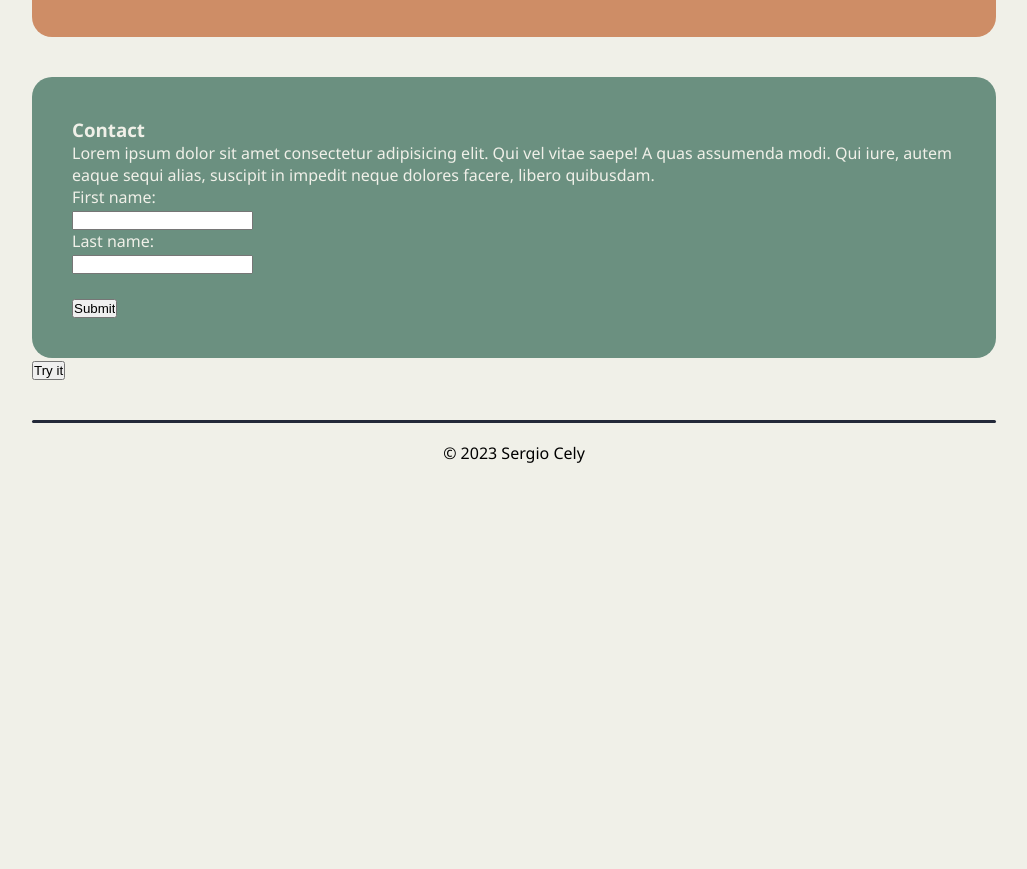
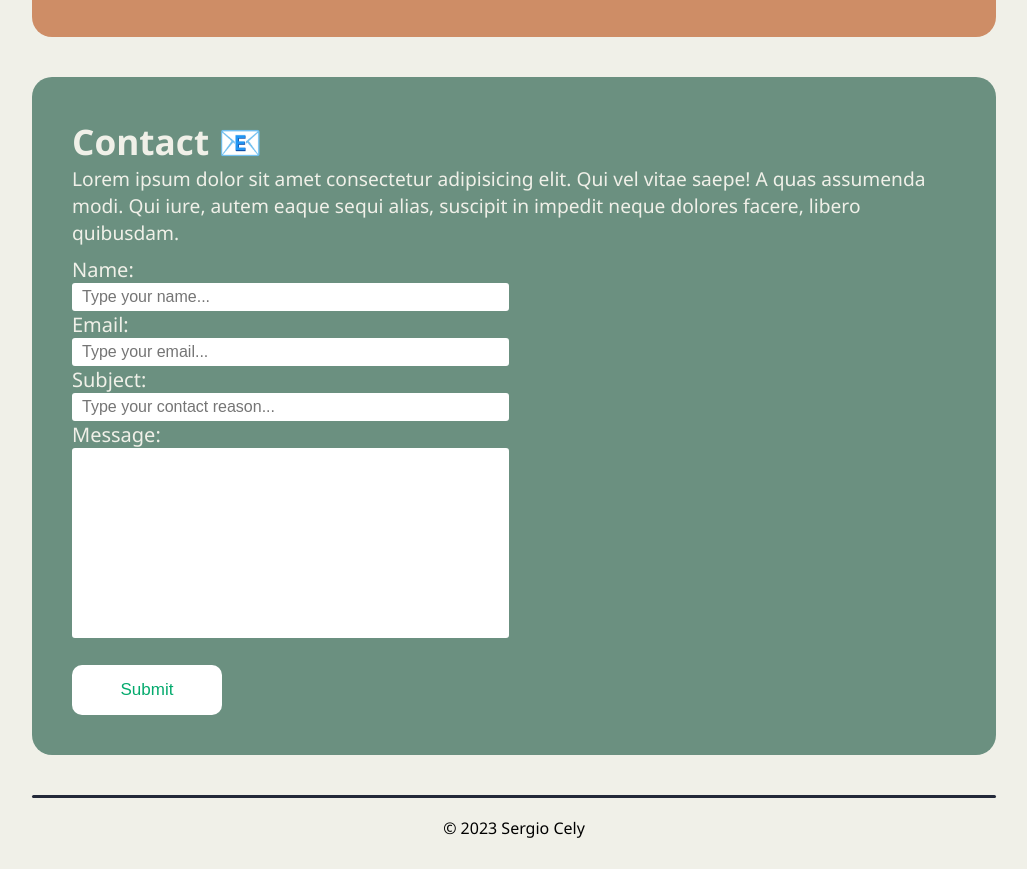
Before and after one commit to sergiocely10/portfolio-node-v1.0, a website: page views/index.html in a window 1280 px wide. Shown: the part 1136-2005 px from the top of the page, without its empty margins (126-1153 px from the left). Before the commit the page ends 1630 px from the top, so only its background shows below. Drawn offline with Linux system fonts and the light colour scheme.

Commit message:
Portfolio con header, intro, projects y contact form en NodeJS

```diff
--- a/css/styles.css
+++ b/views/css/styles.css
@@ -297,8 +297,87 @@ transform: scale( .8)
     background-color: #6b9080;
     border-radius: 20px;
     color:#f0f0e8;
+    align-items: center;
+}
 
+.contact_box h3{
+    font-size: 2.2rem;
 }
+
+.contact_description {
+    font-size: 1.2rem;
+}
+
+
+
+form {
+    padding: 10px 10px 0 0;
+}
+
+form label {
+    font-size: 20px;
+}
+
+input,
+textarea {
+  width: 50%;
+  border: 5px solid #FFFFFF;
+  border-radius: 3px;
+  resize: none;
+  padding: 0 5px;
+  box-sizing: border-box;
+  font-family: 'Open Sans' sans-serif;
+  font-size: 16px;
+  color: #000000;
+  align-content: center;
+}
+
+input:focus,
+textarea:focus {
+  outline: none;
+}
+
+.contact_button {
+    position: relative;
+    background-color: #fff;
+    border: none;
+    font-size: 17px;
+    color: #04AA6D;
+    padding: 15px;
+    width: 150px;
+    text-align: center;
+    transition-duration: 0.4s;
+    text-decoration: none;
+    overflow: hidden;
+    cursor: pointer;
+    border-radius: 10px;
+}
+
+.contact_button:after {
+    content: "";
+    background: #f1f1f1;
+    display: block;
+    position: absolute;
+    padding-top: 300%;
+    padding-left: 350%;
+    margin-left: -20px !important;
+    margin-top: -120%;
+    opacity: 0;
+    transition: all 0.8s
+}
+
+.contact_button:hover {
+    background: #e8eddfd3;
+    color: #000000;
+}
+
+.contact_button:active:after {
+    padding: 0;
+    margin: 0;
+    opacity: 1;
+    transition: 0s
+}
+
 
 /* CONTACT END */
 
@@ -327,12 +406,8 @@ transform: scale( .8)
         margin-top: 4.5%;
     }
 
-}
-/*
-@media (max-width: 850px ) {
-    .content {
-        display: none;
+    input, textarea {
+        width: 100%;
     }
 
-
-}*/
+}
--- a/index.html
+++ b/views/index.html
@@ -54,7 +54,7 @@
         <!-- proyectos -->
         <section class="projects">
             <div class="projects_box">
-                <h3>Projects</h3>
+                <h3>Projects 💻</h3>
                 <article class="projects_description">
                     Lorem ipsum dolor sit amet consectetur adipisicing elit. Qui vel vitae saepe! A quas assumenda modi. Qui iure, autem eaque sequi alias, suscipit in impedit neque dolores facere, libero quibusdam.
                 </article>
@@ -156,19 +156,24 @@
         <!-- contacto -->
         <section class="contact">
             <div class="contact_box">
-                <h3>Contact</h3>
-                <article>
+                <h3>Contact 📧</h3>
+                <article class="contact_description">
                     Lorem ipsum dolor sit amet consectetur adipisicing elit. Qui vel vitae saepe! A quas assumenda modi. Qui iure, autem eaque sequi alias, suscipit in impedit neque dolores facere, libero quibusdam.
                 </article>
-                <form action="">
-                    <label for="fname">First name:</label><br>
-                    <input type="text" id="fname" name="fname"><br>
-                    <label for="lname">Last name:</label><br>
-                    <input type="text" id="lname" name="lname"><br><br>
-                    <input type="submit" value="Submit">
-                </form>
+                <div class="contact_form">
+                    <form id="contact-form" action="send" method="post" enctype="multipart/form-data">
+                        <label for="name">Name: </label><br>
+                        <input id="name" name="name" type="text" placeholder="Type your name..." required><br>
+                        <label for="email">Email: </label><br>
+                        <input type="email" name="email" id="email" placeholder="Type your email..." required><br>
+                        <label for="subject">Subject: </label><br>
+                        <input type="text" name="subject" id="subject" placeholder="Type your contact reason..." required><br>
+                        <label for="message">Message: </label><br>
+                        <textarea name="message" id="message" cols="30" rows="10" required></textarea><br><br>
+                        <button class="contact_button" type="submit" value="submit" >Submit</button>
+                    </form>
+                </div>
             </div>
-            <button onclick="myFunction()">Try it</button>
         </section>
 
         <footer class="footer">
@@ -182,5 +187,6 @@
     </div>
 
     <script src="js/carusel.js"></script>
+    <script src="js/index.js"></script>
 </body>
 </html>
--- a/js/carusel.js
+++ b/views/js/carusel.js
@@ -1,20 +1,8 @@
-/*
-
-var items = document.getElementsByClassName("card");
-var total_items = items.length;
-
-function myFunction() {
-    alert(total_items);
-}
-*/
-
-
-
 document.addEventListener("DOMContentLoaded", function () {
     window.onresize = showSlides;
     let slideIndex = 1;
-    var slide_3 = window.matchMedia("(min-width: 900px)");
-    var slide_2 = window.matchMedia("(min-width: 670px) and (max-width: 899px)");
+    var slide_3 = globalThis.matchMedia("(min-width: 900px)");
+    var slide_2 = globalThis.matchMedia("(min-width: 670px) and (max-width: 899px)");
 
     showSlides(slideIndex);
 
--- /dev/null
+++ b/views/js/index.js
@@ -0,0 +1,16 @@
+const form = document.getElementById("contact-form");
+
+const formEvent = form.addEventListener("submit", (event) => {
+  event.preventDefault();
+  let mail = new FormData(form);
+  sendMail(mail);
+});
+
+const sendMail = (mail) => {
+  fetch("/send", {
+    method: "post",
+    body: mail,
+  }).then((response) => {
+    return response.json();
+  });
+};
```
Also changed, not shown: package.json (added, +18 -0 lines), server.js (added, +77 -0 lines), views/assets/img/bachillerato.png (renamed from assets/img/bachillerato.png), views/assets/img/chekar.png (renamed from assets/img/chekar.png), views/assets/img/galapp.png (renamed from assets/img/galapp.png), views/assets/img/img-profile.webp (renamed from assets/img/img-profile.webp), views/assets/img/kidemy-flyer.png (renamed from assets/img/kidemy-flyer.png), views/assets/img/kidemy.png (renamed from assets/img/kidemy.png), views/js/carusel-2.js (renamed from js/carusel-2.js), 4 other files.
